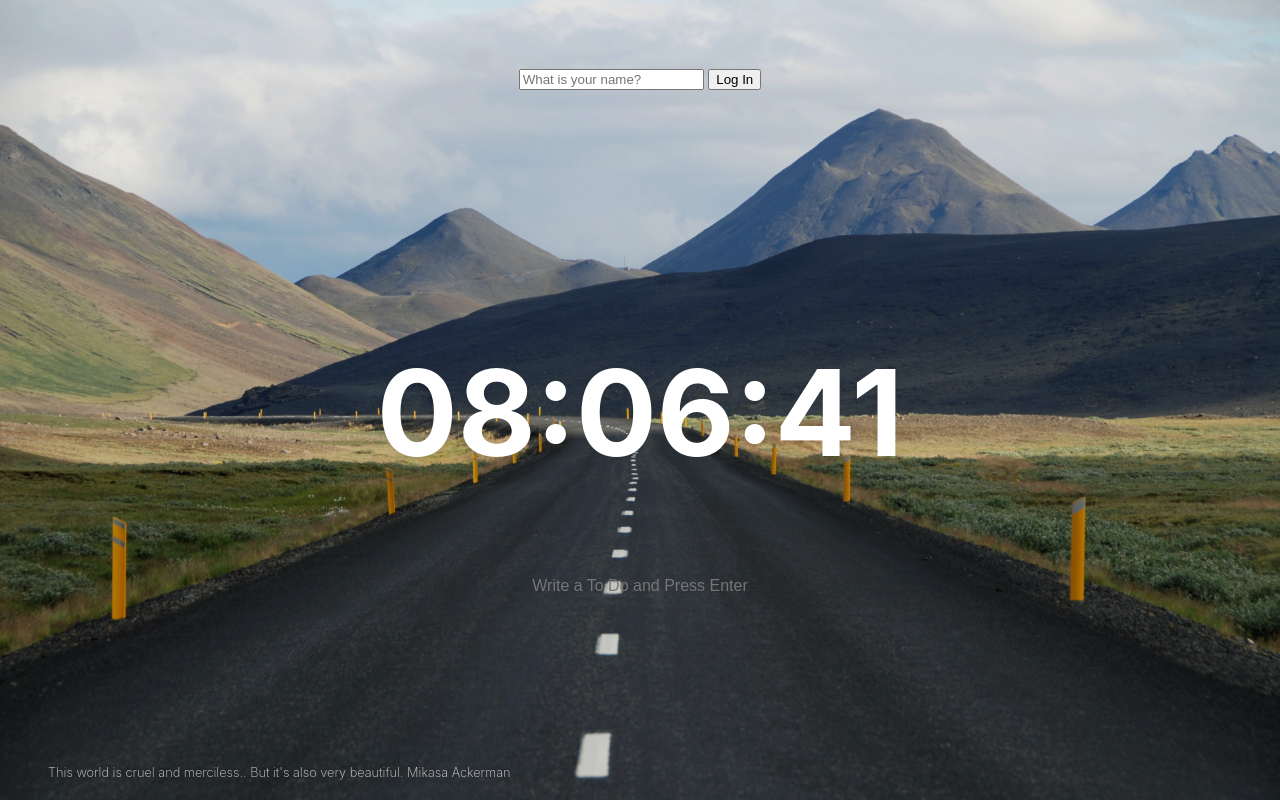
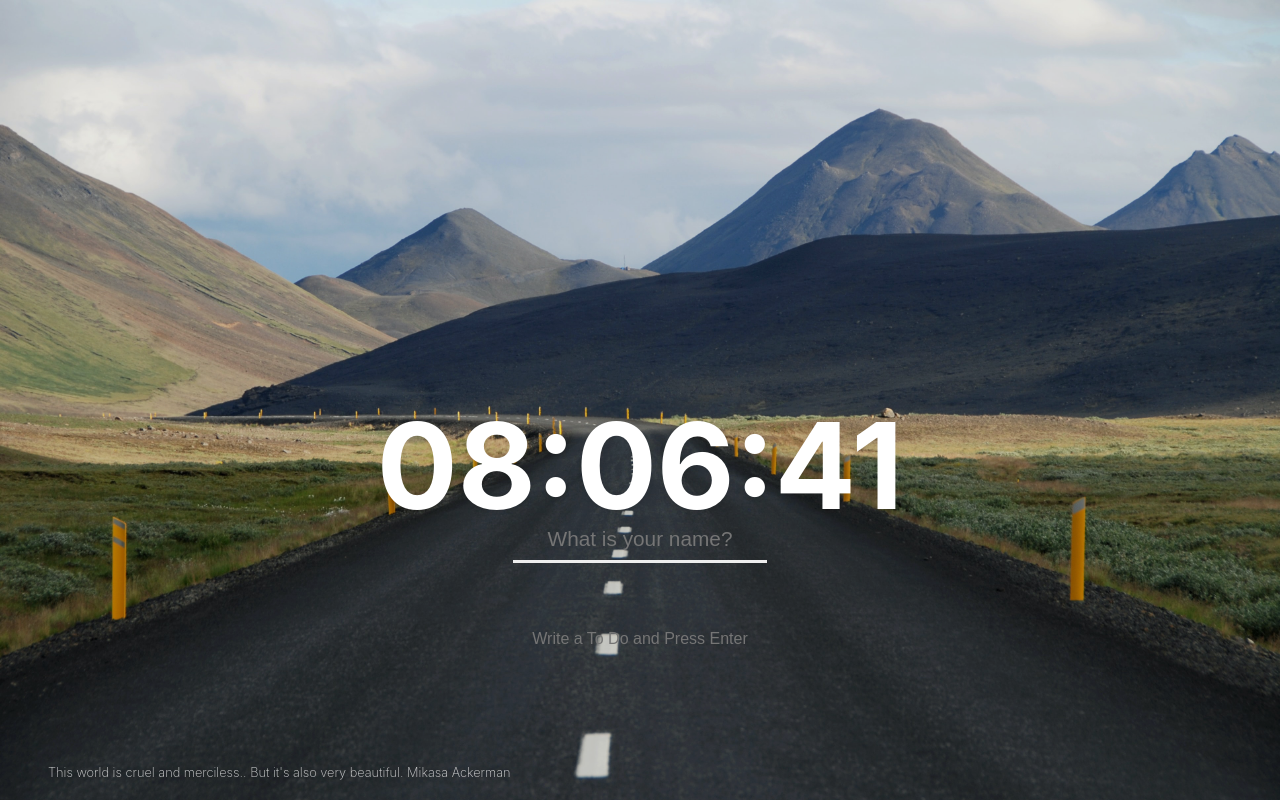
Before and after one commit to ampharos520/momentum-app, a plain HTML site: page index.html in a window 1280 px wide. Drawn offline with Linux system fonts and the light colour scheme.

Commit message:
changed login location

```diff
--- a/css/style.css
+++ b/css/style.css
@@ -143,16 +143,53 @@ body {
 }
 
 .clock {
-    font-size: 1050%;
+    font-size: 1300%;
     letter-spacing: -5px;
 
 }
 
+.region-center {
+    display: flex;
+}
+
+.login {
+    display: flex;
+    flex-direction: row;
+}
 
 #login-form {
+    color: white;
     text-align: center;
     color: white;
-    margin: 0 auto;
+    font-size:1rem;
+    background-color: transparent;
+    font-weight: 500;
+    border:none;
+    position: relative;
+    top: 300px;
+}
+
+#login-form .input {
+    top: -100%;
+    left:-200%;
+    width:250px;
+    height:40px;
+    background:transparent;
+    border:none;
+    outline:none;
+    border-bottom:3px solid #eee;
+    color:#eee;
+    text-align: center;
+    font-size:1.3em;
+}
+.login-button {
+    align-self: end;
+    border: solid rgba(255,255,255,0.3) 1px;
+  background: transparent;
+  cursor:pointer;
+  transition: all 1s;
+  color: rgba(245, 245, 245, 0.658);
+  border-radius: 20%;
 }
 
 
@@ -163,7 +200,7 @@ body {
     margin:10px;
     color:white;
     padding: -50px;
-    margin-top: 250px;
+    margin-top: 130px;
 
 }
 
@@ -194,11 +231,11 @@ body {
     transition: all, 0.4s;
 }
     #todo-form input:hover{
-        background-color: rgba(255, 255, 255, 0.226);
+        background-color: rgba(235, 230, 230, 0.274);
         border-radius: 20px;
     }
     #todo-form input:hover::-webkit-input-placeholder{ /*placeholder color change*/
-        color: rgb(71, 64, 64);
+        color: rgb(223, 223, 223);
     }
 
 
--- a/index.html
+++ b/index.html
@@ -12,12 +12,6 @@
         </div>
     <div class="top-row">
         <div class="top-left">
-            <div id="search" class="searchWeb">
-                <form class="search-form">
-                    <span class="search-underline"></span>
-                    <i class="icon-search"></i>
-                    <input id="search-input" search-url="https://www.google.com/search?q=" type="text" class="search-input">
-                </form>
             </div>
         </div>
         <div class="top-right">
@@ -25,14 +19,15 @@
     </div>
 </div>
 <div class="region-center">
-    <div class="box"><form class="hidden" id="login-form">
+    <div class="login"><form class="hidden" id="login-form">
     <input
     required
     maxlength="15"
     type="text"
+    class="input"
     placeholder="What is your name?"/>
-    <button>Log In</button>
-    </form></div>
+    </form>
+    </div>
     <div class="box"><h2 id="clock">00:00:00</h2></div>
    <div class="box"><h1 id="greeting" class="hidden"></h1></div>
 </div>
```
Also changed, not shown: 2 other files.
